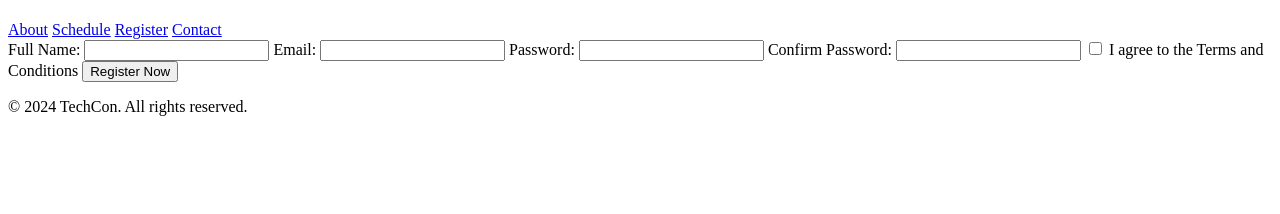
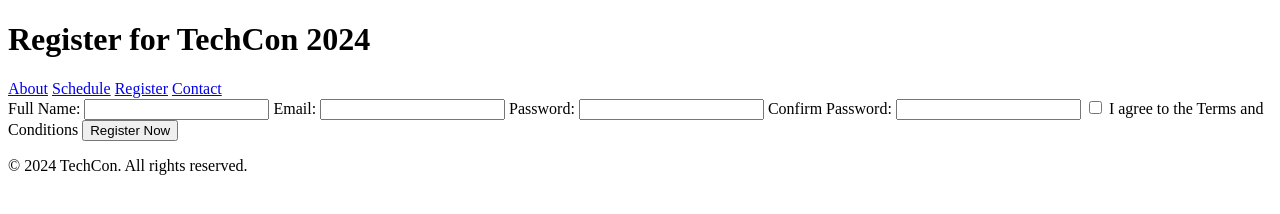
Before and after one commit to Alaa-Zakaria12/TechCon_HTML, a plain HTML site: page techcon_website/register.html in a window 1280 px wide. Drawn offline with Linux system fonts and the light colour scheme.

Commit message:
Update register.html

```diff
--- a/techcon_website/register.html
+++ b/techcon_website/register.html
@@ -6,7 +6,7 @@
     </head>
     <body>
         <header>
-            <h1><title>Register for TechCon 2024</title></h1>
+            <h1>Register for TechCon 2024</h1>
             <nav>
                 <a href="about.html">About</a>
                 <a href="schedule.html">Schedule</a>
```
